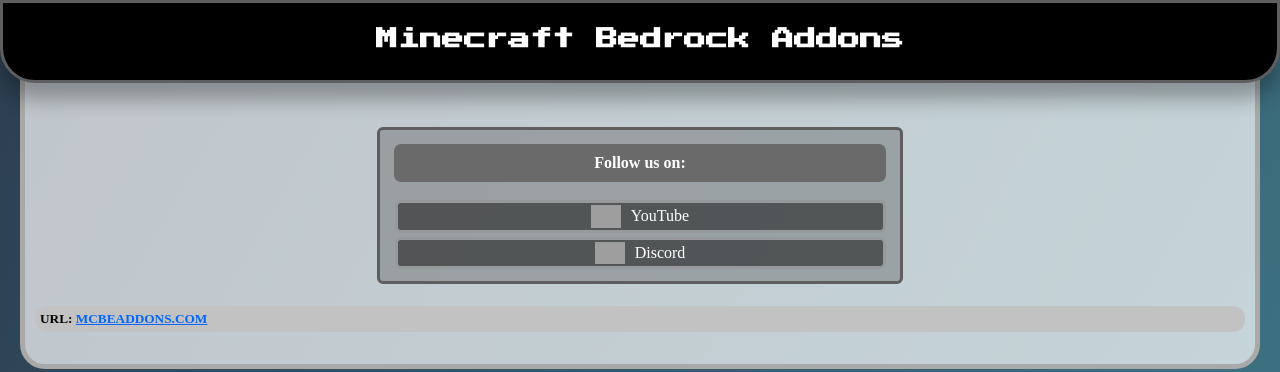
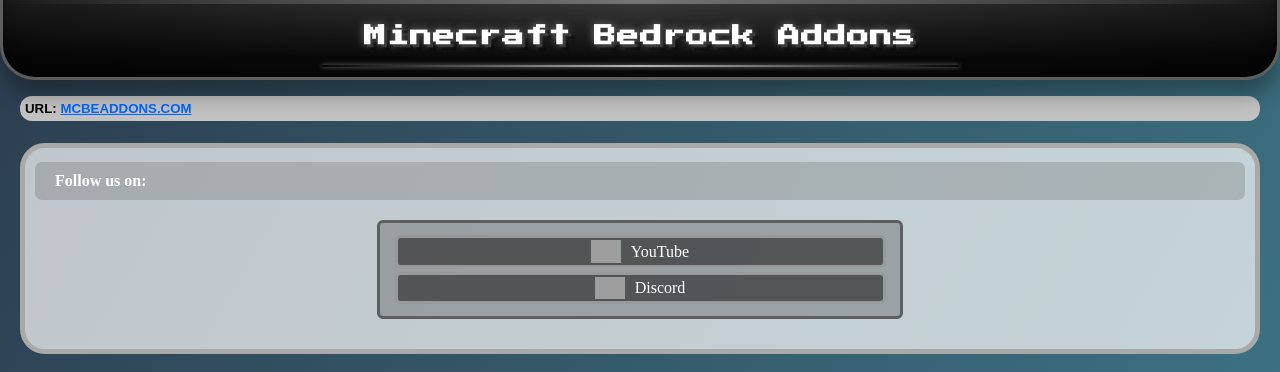
Before and after one commit to Orzubek2009/mcbeaddons, a plain HTML site: page index.html in a window 1280 px wide. Shown: the top 372 px of the page. Drawn offline with Linux system fonts and the light colour scheme; grey boxes are pictures that could not be loaded.

Commit message:
Update index.html

```diff
--- a/index.html
+++ b/index.html
@@ -1,3 +1,4 @@
+
 <!DOCTYPE html>
 <html lang="en">
 <head>
@@ -32,21 +33,68 @@
             background: rgba(0, 200, 255, 0)
         }
 
+
+
+
 h1 {
-            box-shadow: 0 16px 20px rgba(0, 0, 0, 0.3);
     font-size: 22px;
     font-family: 'Press Start 2P', cursive;
     color: white;
-            background-color: black;
+    background: linear-gradient(to top, rgba(0,0,0,0.8) 25%, transparent 100%),
+                linear-gradient(to right, #1a1a1a, #3a3a3a, #1a1a1a);
     border-radius: 0 0 35px 35px;
     text-align: center;
     margin: 0;
     border: 3px solid #5E5E5E;
+    border-top: none;
     padding: 25px 0 30px 0;
     position: fixed;
     width: 99.55%;
     z-index: 9999999;
+    box-shadow: 0 16px 20px rgba(0, 0, 0, 0.3),
+                inset 0 -8px 12px rgba(0, 0, 0, 0.4);
+    text-shadow:
+        3px 3px 0 #3a3a3a,
+        6px 6px 0 rgba(0, 0, 0, 0.3),
+        0 0 8px rgba(255, 255, 255, 0.4);
+    letter-spacing: 1px;
+    position: fixed;
 }
+
+h1::after {
+    content: "";
+    position: absolute;
+    bottom: 10px;
+    left: 25%;
+    width: 50%;
+    height: 2px;
+    background: linear-gradient(to right, transparent, rgba(255,255,255,0.7), transparent);
+    box-shadow: 0 0 4px rgba(255,255,255,0.5);
+}
+
+h1::before {
+    content: "";
+    position: absolute;
+    top: 0;
+    left: 0;
+    right: 0;
+    height: 4px;
+    background: linear-gradient(to right,
+        transparent,
+        #5E5E5E,
+        #8E8E8E,
+        #5E5E5E,
+        transparent);
+    opacity: 0.7;
+}
+
+
+
+
+
+
+
+
 
         .addon-description {
             font-size: 14px;
@@ -578,14 +626,16 @@
 </head>
 <body>
     <h1>Minecraft Bedrock Addons</h1>
+            <br><br><br>
 
     <div class="content">
+            <h5 style="background: rgb(194, 194, 194); color: black; border-radius: 12px; padding: 5px;">URL: <a style="color: rgb(0, 102, 255);" target="_top" href="https://www.mcbeaddons.com">MCBEADDONS.COM</a></h5>
+
         <div class="addonsDisplay1">
-            <br><br><br><br>
             <h4>Last Updated: 08/04/2025<br>Supported Version: 1.21.94</h4>
+                <h3 style="font-size: medium; background-color: rgb(106, 106, 106, 0.3); padding: 10px 20px; border-radius: 7px; margin-top: 4px;">Follow us on:</h3>
 
             <div class="link-container">
-                <h3 style="font-size: medium; background-color: rgb(106, 106, 106); padding: 10px 40%; border-radius: 7px; margin-top: 4px;">Follow us on:</h3>
                 <a href="https://www.youtube.com/@Orzubek-1" target="_blank" class="button youtube-link">
                     <img src="https://images.vexels.com/media/users/3/137425/isolated/preview/f2ea1ded4d037633f687ee389a571086-youtube-icon-logo.png" alt="YouTube Icon" class="youtube-icon">
                     YouTube
@@ -595,7 +645,6 @@
                     Discord
                 </a>
             </div>
-            <h5 style="background: rgb(194, 194, 194); color: black; border-radius: 12px; padding: 5px;">URL: <a style="color: rgb(0, 102, 255);" target="_top" href="https://www.mcbeaddons.com">MCBEADDONS.COM</a></h5>
         </div>
         <div id="infoMenu"></div>
         <div class="addonsDisplay">
```
Lines whose indentation alone changed are shown as unchanged.
